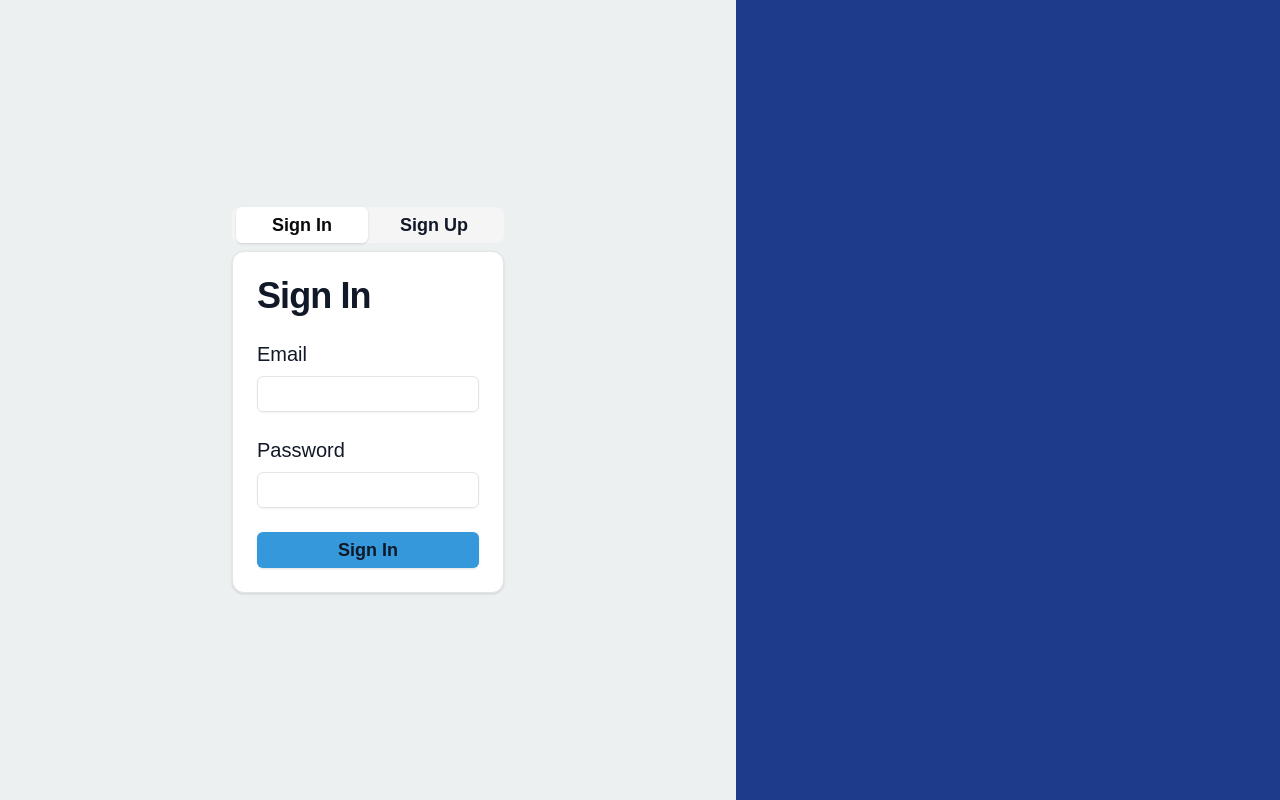
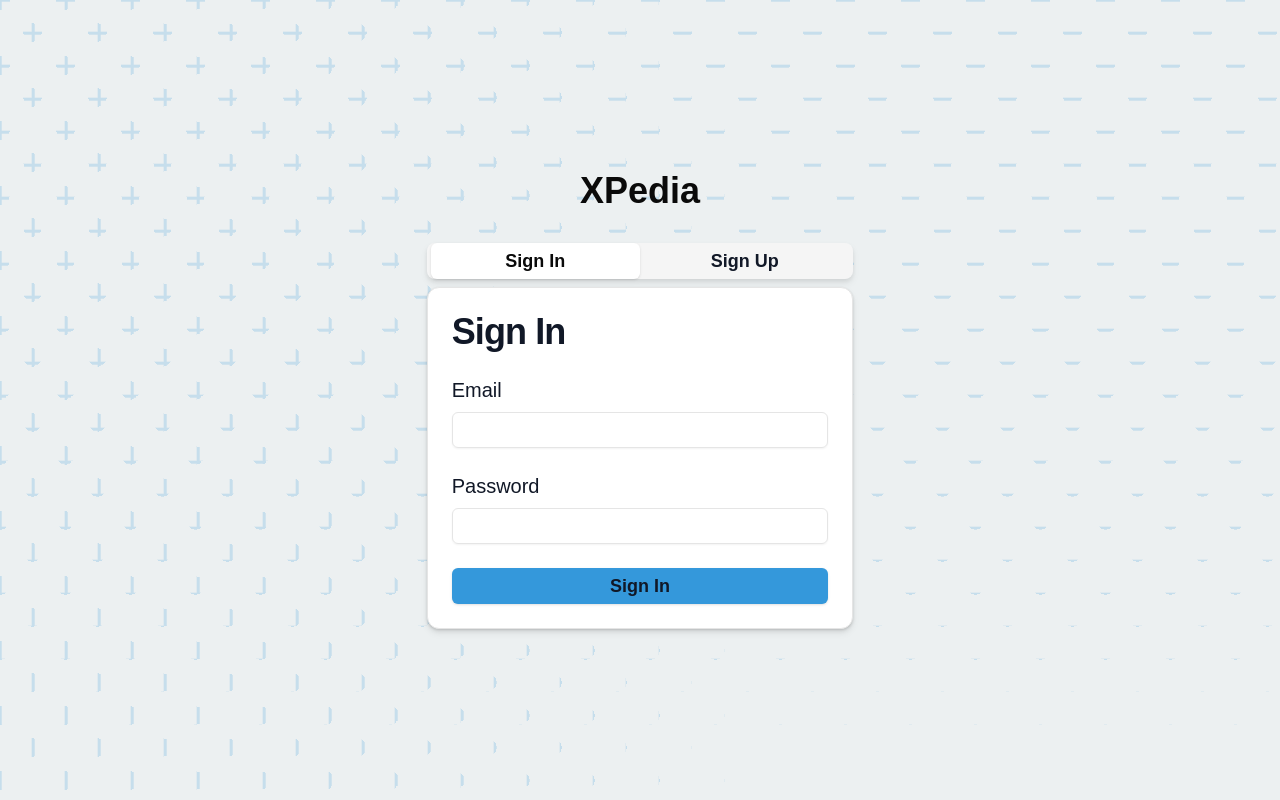
Before and after one commit to ahmedkhalilexe/XPedia, a Next.js app in the folder client/: page / in a window 1280 px wide. Built offline with nearby package versions, Linux system fonts and the light colour scheme; a web font is replaced by a local one.

Commit message:
feat: ui redesign

```diff
--- a/client/app/components/auth/AuthPage.tsx
+++ b/client/app/components/auth/AuthPage.tsx
@@ -1,25 +1,20 @@
 import SignInForm from "@/app/components/auth/SignInForm";
 import { Tabs, TabsContent, TabsList, TabsTrigger } from "@/components/ui/tabs";
-import {
-  Card,
-  CardContent,
-  CardDescription,
-  CardHeader,
-  CardTitle,
-} from "@/components/ui/card";
+import { Card, CardContent, CardHeader, CardTitle } from "@/components/ui/card";
 import SignUpForm from "@/app/components/auth/SignUpForm";
 
 type Props = {};
 
 function AuthPage(props: Props) {
   return (
-    <main className="flex min-h-screen bg-lightGray">
-      <div
-        className={
-          "flex min-h-full flex-col items-center justify-center p-24 flex-1"
-        }
-      >
-        <Tabs defaultValue={"SignIn"} className={"w-2/4"}>
+    <main className="flex min-h-screen gap-8 flex-col items-center justify-center bg-lightGray containerBg">
+      {/*<div*/}
+      {/*  className={*/}
+      {/*    "flex min-h-full flex-col items-center justify-center p-24 flex-1"*/}
+      {/*  }*/}
+      {/*>*/}
+      <h1 className={" text-4xl font-bold"}>XPedia</h1>
+      <Tabs defaultValue={"SignIn"} className={"w-1/3 drop-shadow-md"}>
         <TabsList className={"w-full"}>
           <TabsTrigger
             value={"SignIn"}
@@ -59,8 +54,8 @@ function AuthPage(props: Props) {
           </Card>
         </TabsContent>
       </Tabs>
-      </div>
-      <div className={"min-h-full flex-1 bg-blue-900"}></div>
+      {/*</div>*/}
+      {/*<div className={"min-h-full flex-1 bg-blue-900"}></div>*/}
       {/*<h1 className={" font-bold text-3xl"}>Hello, World!</h1>*/}
       {/*<SignInForm />*/}
     </main>
--- a/client/app/globals.css
+++ b/client/app/globals.css
@@ -86,3 +86,19 @@
     @apply bg-background text-foreground;
   }
 }
+.containerBg{
+  position: relative;
+  z-index: 1;
+}
+.containerBg:before{
+  /*opacity: 1%;*/
+  content: " ";
+  position: absolute;
+  top: 0;
+  left: 0;
+  width: 100%;
+  height: 100%;
+  opacity: .2;
+  z-index: -1;
+  background: radial-gradient(circle, transparent 20%, rgb(236, 240, 241) 20%, rgb(236, 240, 241) 80%, transparent 80%, transparent) 0 0% / 65px 65px, radial-gradient(circle, transparent 20%, rgb(236, 240, 241) 20%, rgb(236, 240, 241) 80%, transparent 80%, transparent) 33px 33px / 65px 65px, linear-gradient(rgb(52, 152, 219) 2.6px, transparent 2.6px) 0 -1.3px / 33px 33px, linear-gradient(90deg, rgb(52, 152, 219) 2.6px, rgb(236, 240, 241) 2.6px) -1.3px 0 / 33px 33px;
+}
```
Lines whose indentation alone changed are shown as unchanged.
